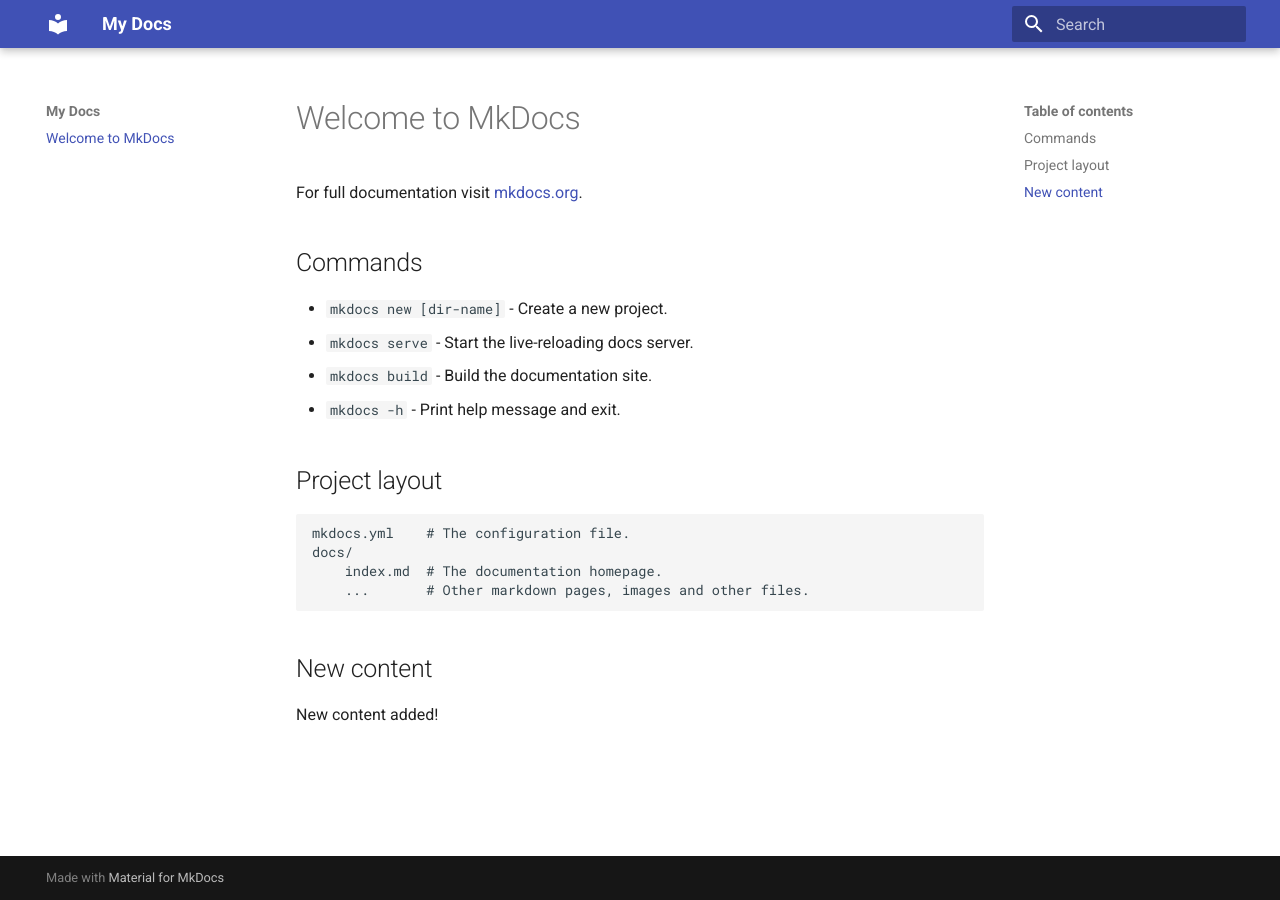
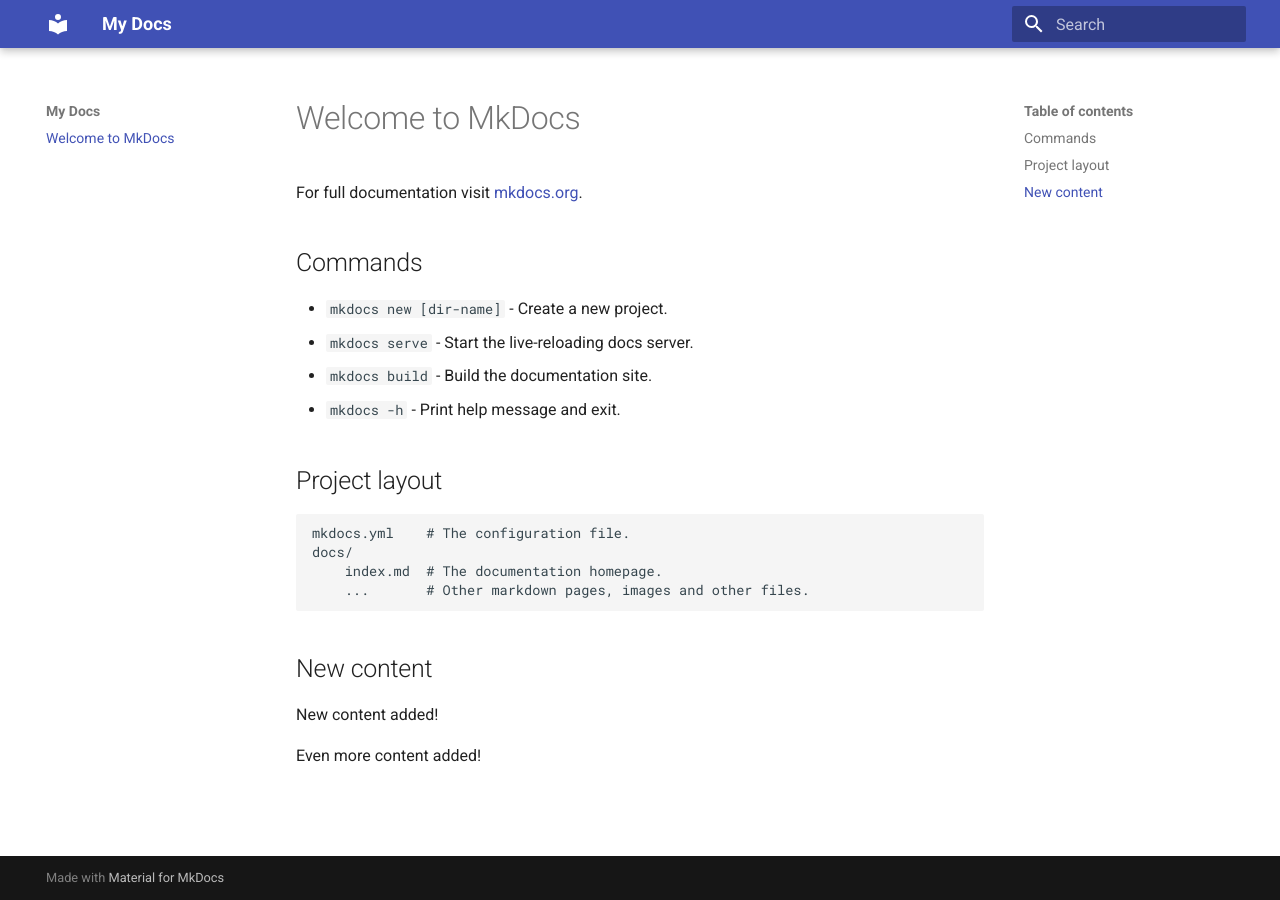
Before and after one commit to xiyaozhuang/action-source, an MkDocs documentation site: the page built from docs/index.md, in a window 1280 px wide. Built offline with MkDocs 1.6.1 and Material for MkDocs 9.7.7, drawn with Linux system fonts in a browser that asks for light colours.

Commit message:
Added even more content

```diff
--- a/docs/index.md
+++ b/docs/index.md
@@ -19,3 +19,5 @@ For full documentation visit [mkdocs.org](https://www.mkdocs.org).
 ## New content
 
 New content added!
+
+Even more content added!
```
